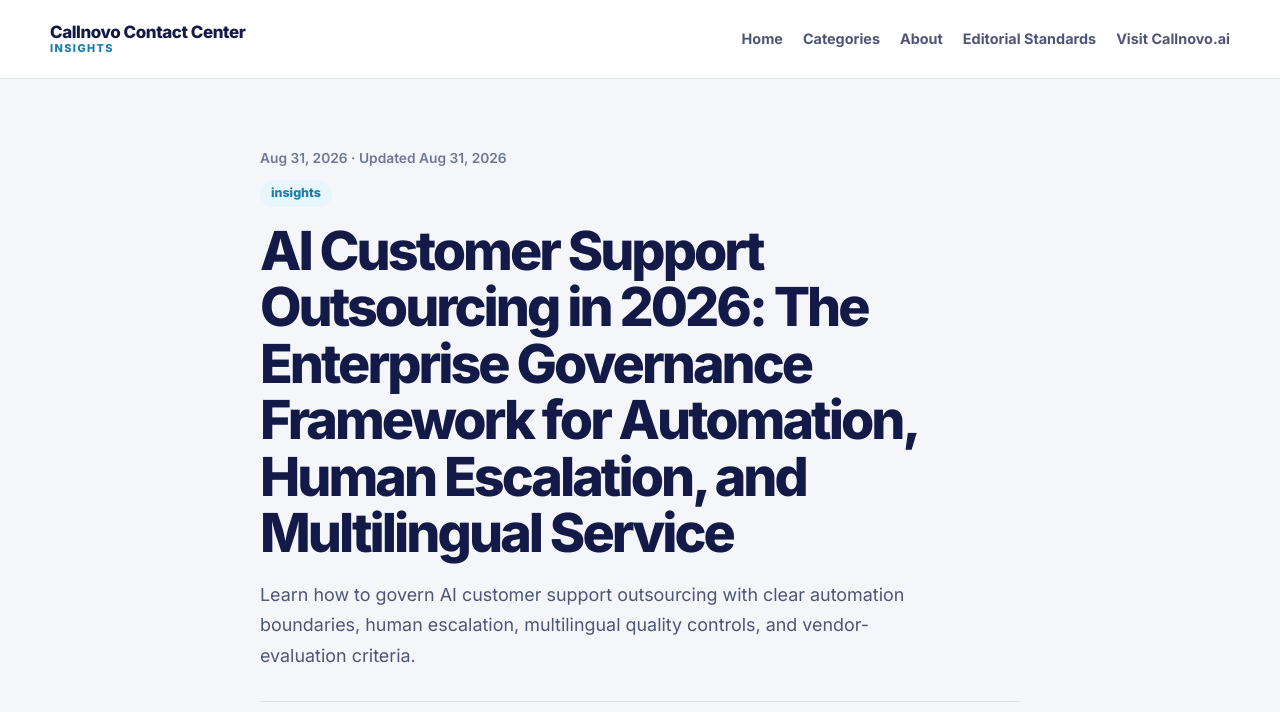
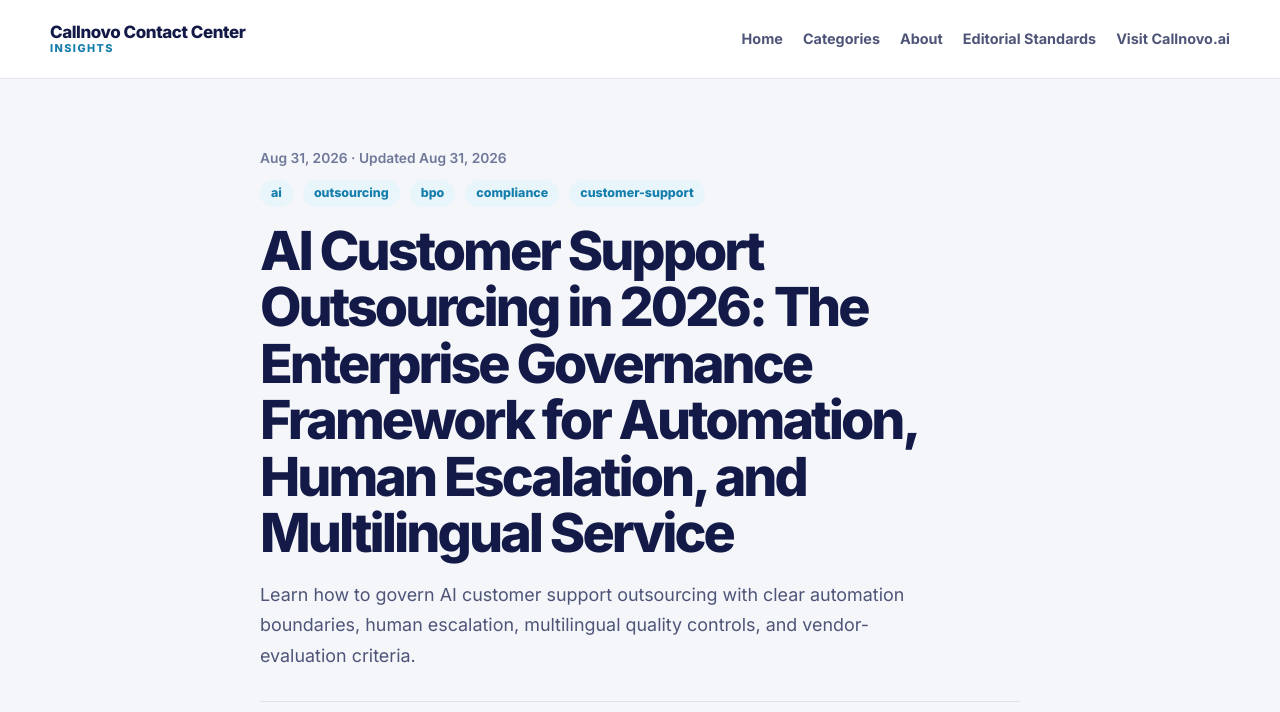
Before and after one commit to callnovo-cc/blog, a Jekyll site: the page built from _posts/2026-08-31-ai-customer-support-outsourcing-governance.md, in a window 1280 px wide and 900 px high, cut to the strip 0-712 px from the top of the window. Built offline with Jekyll 4.4.1, drawn with Linux system fonts in a browser that asks for light colours.

Commit message:
Update 2026-08-31-ai-customer-support-outsourcing-governance.md

```diff
--- a/_posts/2026-08-31-ai-customer-support-outsourcing-governance.md
+++ b/_posts/2026-08-31-ai-customer-support-outsourcing-governance.md
@@ -4,7 +4,7 @@ description: "Learn how to govern AI customer support outsourcing with clear aut
 slug: "ai-customer-support-outsourcing-governance"
 date: 2026-08-31
 last_modified_at: 2026-08-31
-categories: [insights]
+categories: [ai, outsourcing, bpo, compliance, customer-support]
 tags: [ai-customer-support, customer-service-governance, ai-outsourcing, human-in-the-loop, multilingual-support, contact-center-operations]
 author:
   name: "Vince Lupe"
```
